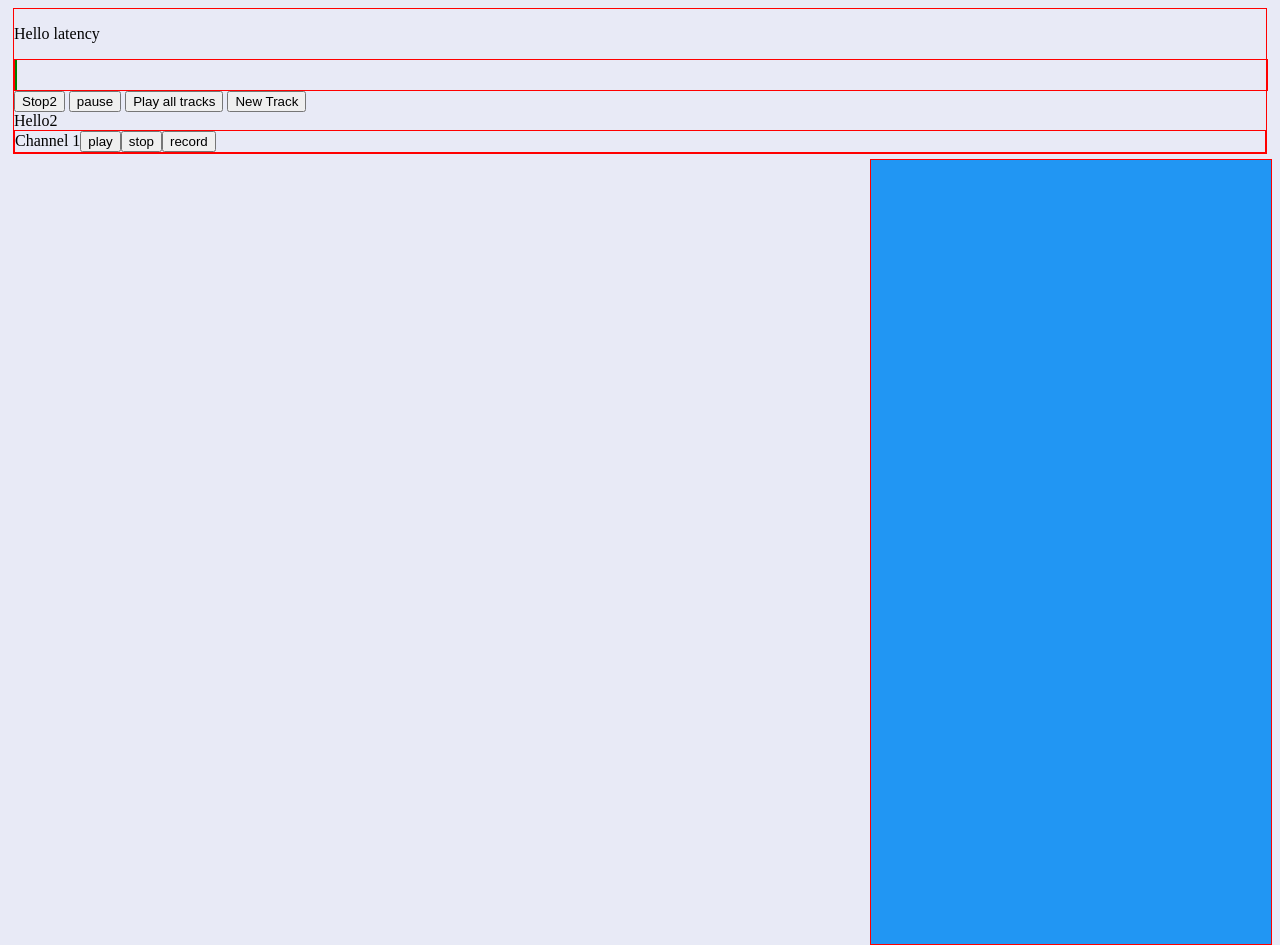
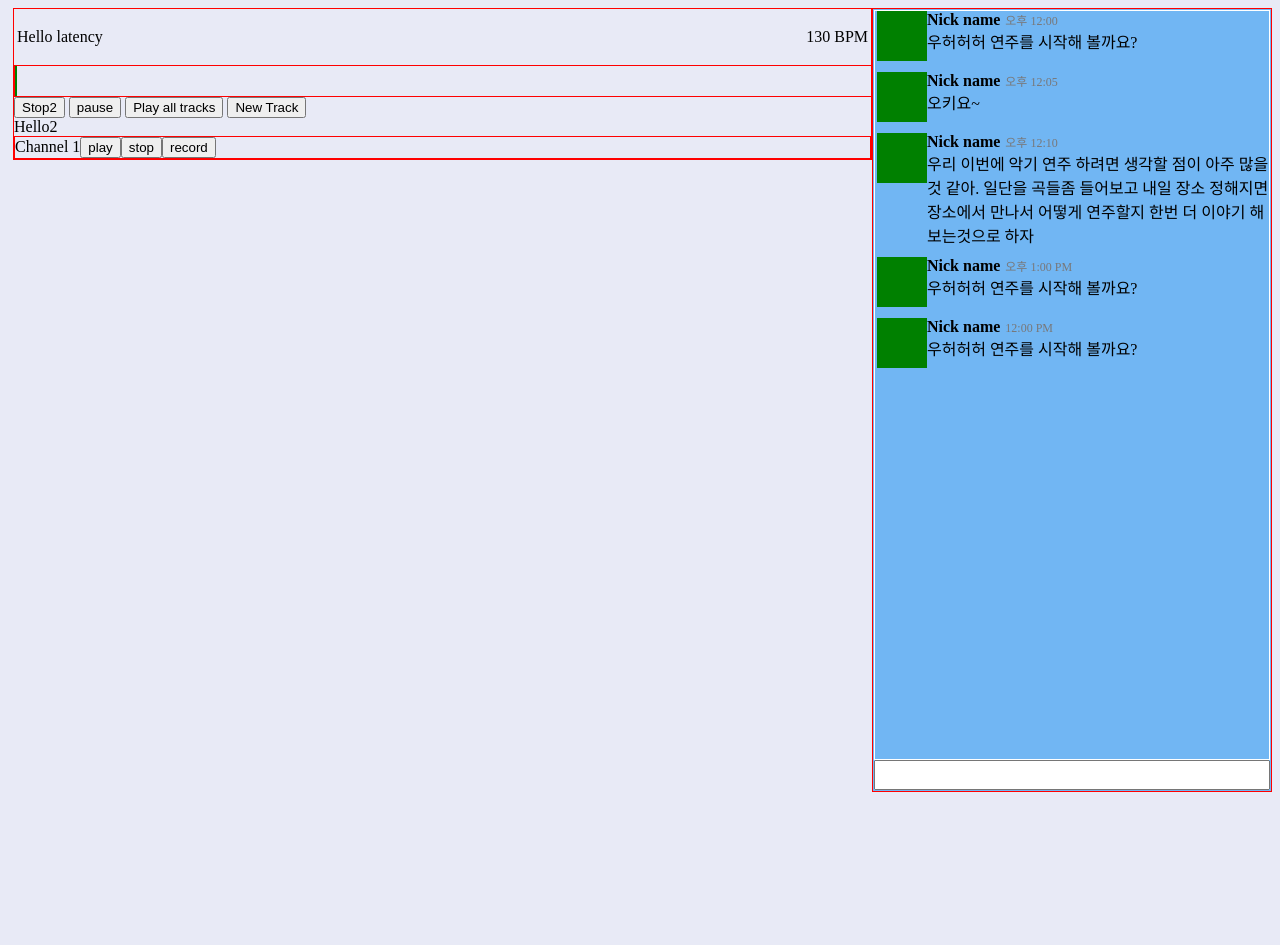
Before and after one commit to UniverseHan/latency, a website built with webpack: page index.html in a window 1280 px wide. After the commit the page ends 800 px from the top, so only its background shows below. Built offline with nearby package versions, Linux system fonts and the light colour scheme; no server answers.

Commit message:
feat: add chatting window layout

```diff
--- a/index.html
+++ b/index.html
@@ -22,20 +22,122 @@
       float: right;
       width: 400;
       height: 100%;
-      background-color: #2196F3;
+      background-color: #71b6F3;
     }
+
+    .chat-box {
+      box-sizing: border-box;
+      padding: 1px;
+    }
+
+    .chat-box .message-container {
+      border: 1px solid white;
+      height: calc(100% - 30px);
+      box-sizing: border-box;
+    }
+    .chat-box ul {
+      margin: 0px;
+      padding: 0px;
+    }
+
+    .chat-box li {
+      list-style-type: none;
+      margin-bottom: 10px;
+      margin-left: 2px;
+      overflow: hidden;
+      min-height: 51px;
+    }
+
     .container {
       margin: 5px;
+      overflow: hidden;
     }
 
     body > div{
       border: 1px solid red;
     }
+
+    .chat-box .message-input {
+      height: 30px;
+      box-sizing: border-box;
+      display: block;
+      width: 100%;
+    }
+    .chat-box .avatar {
+      width: 50px;
+      height: 50px;
+      background-color: green;
+      float: left;
+    }
+
+    .chat-box .written-time {
+      color: #787778;
+      margin-left:5px;
+      font-size: 12px;
+    }
+
+    .chat-box .message-box {
+      overflow: hidden;
+    }
+
+    .chat-box .message-box p {
+      margin: 0px;
+      word-break: break-all;
+    }
   </style>
 </head>
 <body>
+  <div class="side-bar chat-box">
+    <ul class="message-container">
+      <li>
+        <div class="avatar">
+        </div>
+        <div class="message-box">
+          <p><b>Nick name</b><span class="written-time">오후 12:00</span></p>
+          <p>우허허허 연주를 시작해 볼까요?</p>
+        </div>
+      </li>
+      <li>
+        <div class="avatar">
+        </div>
+        <div class="message-box">
+          <p><b>Nick name</b><span class="written-time">오후 12:05</span></p>
+          <p>오키요~</p>
+        </div>
+      </li>
+      <li>
+        <div class="avatar">
+        </div>
+        <div class="message-box">
+          <p><b>Nick name</b><span class="written-time">오후 12:10</span></p>
+          <p>우리 이번에 악기 연주 하려면 생각할 점이 아주 많을것 같아. 일단을 곡들좀 들어보고 내일 장소 정해지면 장소에서 만나서 어떻게 연주할지 한번 더 이야기 해보는것으로 하자</p>
+        </div>
+      </li>
+      <li>
+        <div class="avatar">
+        </div>
+        <div class="message-box">
+          <p><b>Nick name</b><span class="written-time">오후 1:00 PM</span></p>
+          <p>우허허허 연주를 시작해 볼까요?</p>
+        </div>
+      </li>
+      <li>
+        <div class="avatar">
+        </div>
+        <div class="message-box">
+          <p><b>Nick name</b><span class="written-time">12:00 PM</span></p>
+          <p>우허허허 연주를 시작해 볼까요?</p>
+        </div>
+      </li>
+    </ul>
+    <input type="textarea" class="message-input">
+    </input>
+  </div>
   <div class="container">
-    <p class="current-time-view">Hello latency</p>
+    <p class="current-time-view" style="padding: 3px;">
+      <span>Hello latency</span>
+      <span style="float:right;">130 BPM</span>
+    </p>
     <div>
       <canvas class="timeline" style="width: 100%; height: 30px" width="500" height="20"></canvas>
       <span id='selectedTrack'></span>
@@ -49,7 +151,6 @@
       <div id="trackList"></div>
     </div>
   </div>
-  <div class="side-bar"></div>
   <script src="./dist/bundle.js" type="text/javascript"></script>
 </body>
 </HTML>
--- a/src/index.js
+++ b/src/index.js
@@ -38,9 +38,7 @@ function startRecord() {
   };
   audioRecorder = new MediaRecorder(audioStream);
   audioRecorder.start();
-  audioRecorder.addEventListener('dataavailable', e => {
-    audioChunks.push(event.data);
-  });
+  audioRecorder.addEventListener('dataavailable', e => audioChunks.push(event.data));
 
   audioRecorder.addEventListener("stop", e => {
     console.info('Recording is stoping...');
@@ -52,9 +50,7 @@ function startRecord() {
 
     // update track with new recording
     const currentRecordingTrack = tracks[selectedTrack];
-    currentRecordingTrack.recordedAt = Date.now();
     audioSnippet.recordedAt = Date.now();
-    currentRecordingTrack.audio = audio;
     audioSnippet.audio = audio;
     currentRecordingTrack.addAudioSnippet(audioSnippet);
 
@@ -82,8 +78,8 @@ function stopRecording() {
 }
 
 function pause() {
+  status = STOPPED;
   tracks.forEach(track => track.pause());
-  status = STOPPED;
   stopWatch.stop();
 }
 
@@ -122,7 +118,7 @@ function refreshTrackList() {
 }
 
 function onTrackClicked(trackNumber) {
-  console.log((trackNumber+1) + ' Track click!!!');
+  console.log((trackNumber+1) + ' Track click.');
   selectedTrack = trackNumber;
 
   const selectedTrackElement = document.getElementById('selectedTrack');
@@ -141,7 +137,6 @@ function onStopTrackClicked(trackNumber) {
 function onRecordTrackClicked() {
   startRecord();
 }
-let globalTimer;
 
 function onStopwatchUpdated() {
   const timeView = document.getElementsByClassName("current-time-view")[0];
```
